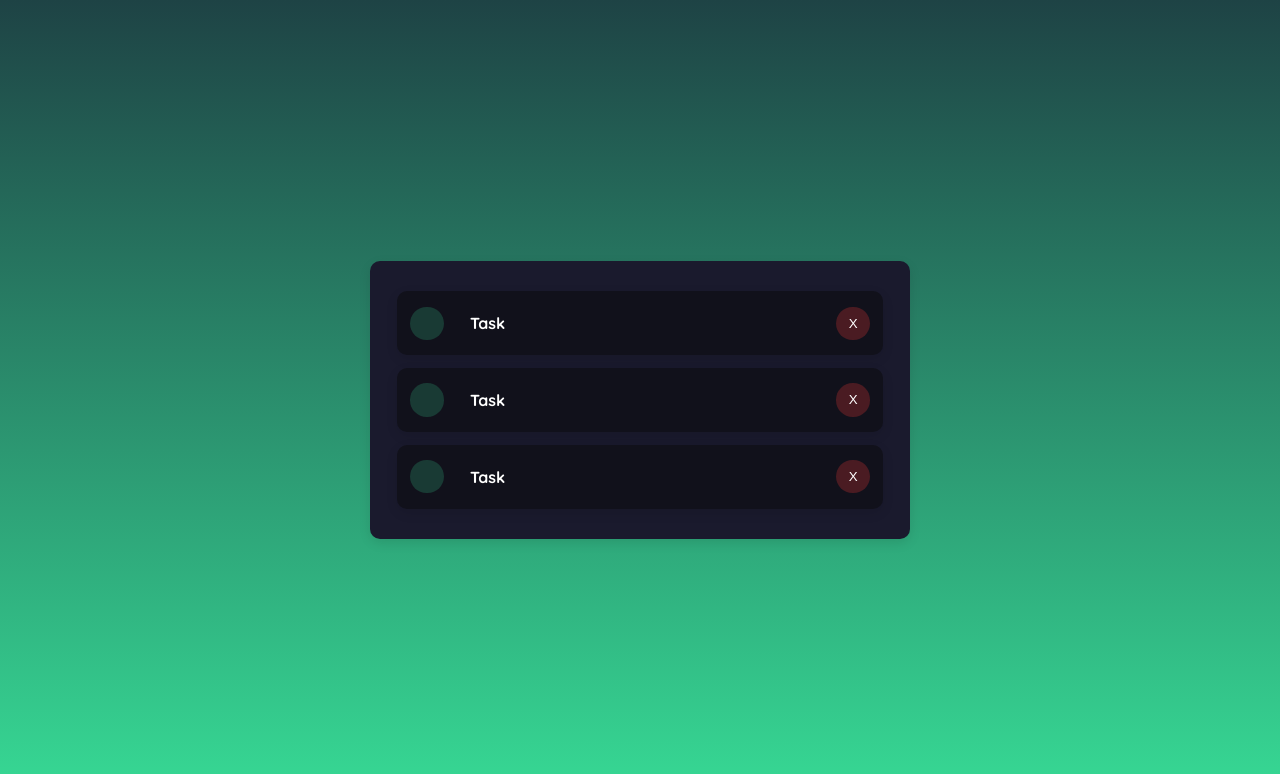
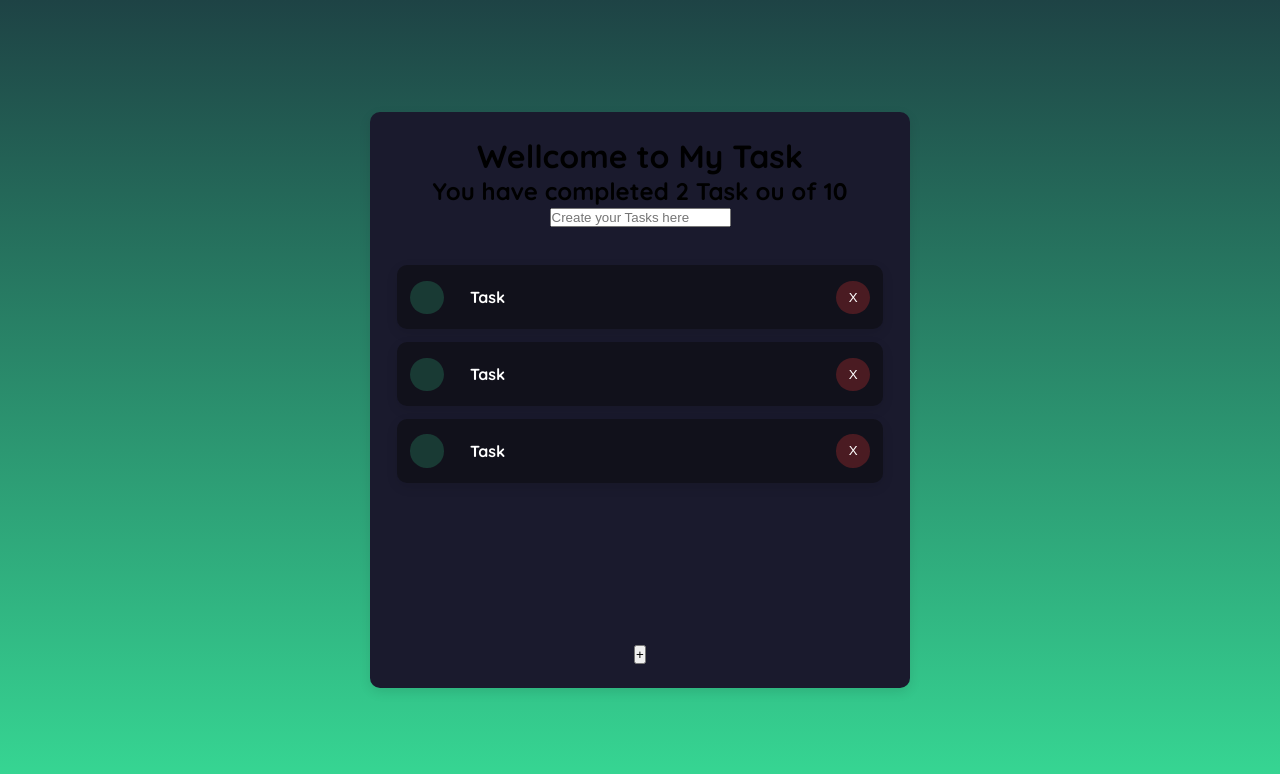
Before and after one commit to annderson8/mytask-reactjs, a React (Create React App) app: page / in a window 1280 px wide. Shown: the top 774 px of the page. Built offline with nearby package versions, Linux system fonts and the light colour scheme.

Commit message:
Create component Header, Filter, List and Creator

```diff
--- a/src/App.css
+++ b/src/App.css
@@ -1,3 +1,7 @@
+* {
+  margin: 0;
+  padding: 0;
+}
 
 body {
   margin: 0;
--- a/src/App.js
+++ b/src/App.js
@@ -1,15 +1,22 @@
-import './App.css';
-
-import { TaskItem } from './components/TaskItem';
+import "./App.css";
+import { TaskCreator } from "./components/TaskCreator";
+import { TaskFilter } from "./components/TaskFilter";
+import { TaskHeader } from "./components/TaskHeader";
+import { TaskItem } from "./components/TaskItem";
+import { TaskList } from "./components/TaskList";
 
 function App() {
   return (
     <>
-      <TaskItem/>
-      <TaskItem/>
-      <TaskItem/>
+      <TaskHeader />
+      <TaskFilter />
+      <TaskList>
+        <TaskItem />
+        <TaskItem />
+        <TaskItem />
+      </TaskList>
+      <TaskCreator />
     </>
-
   );
 }
 
--- /dev/null
+++ b/src/components/TaskCreator/index.js
@@ -0,0 +1,13 @@
+import "./style.css";
+
+function TaskCreator() {
+  return (
+    <div className="createTodo-container">
+      <button>
+        +
+      </button>
+    </div>
+  );
+}
+
+export { TaskCreator };
--- /dev/null
+++ b/src/components/TaskFilter/index.js
@@ -0,0 +1,11 @@
+import "./style.css";
+
+function TaskFilter() {
+  return (
+    <div className="search-container">
+      <input placeholder="Create your Tasks here" />
+    </div>
+  );
+}
+
+export { TaskFilter };
--- /dev/null
+++ b/src/components/TaskHeader/index.js
@@ -0,0 +1,13 @@
+import './style.css';
+
+function TaskHeader()
+{
+    return(
+        <>
+            <h1> Wellcome to My Task</h1>
+            <h2> You have completed 2 Task ou of 10 </h2>
+        </>
+    );
+}
+
+export { TaskHeader }
--- /dev/null
+++ b/src/components/TaskList/index.js
@@ -0,0 +1,7 @@
+import "./style.css";
+
+function TaskList(props) {
+  return <ul className="task-list">{props.children}</ul>;
+}
+
+export { TaskList };
--- /dev/null
+++ b/src/components/TaskList/style.css
@@ -0,0 +1,10 @@
+.task-list {
+    width: 100%;
+    display: flex;
+    flex-direction: column;
+    align-items: center;
+    margin-top: 2em;
+    height: 24rem;
+    overflow: auto;
+    max-height: 38rem;
+  }
```
Also changed, not shown: src/components/TaskItem/index.js (+10 -14 lines), src/components/TaskCreator/style.css (added), src/components/TaskFilter/style.css (added), src/components/TaskHeader/style.css (added).
